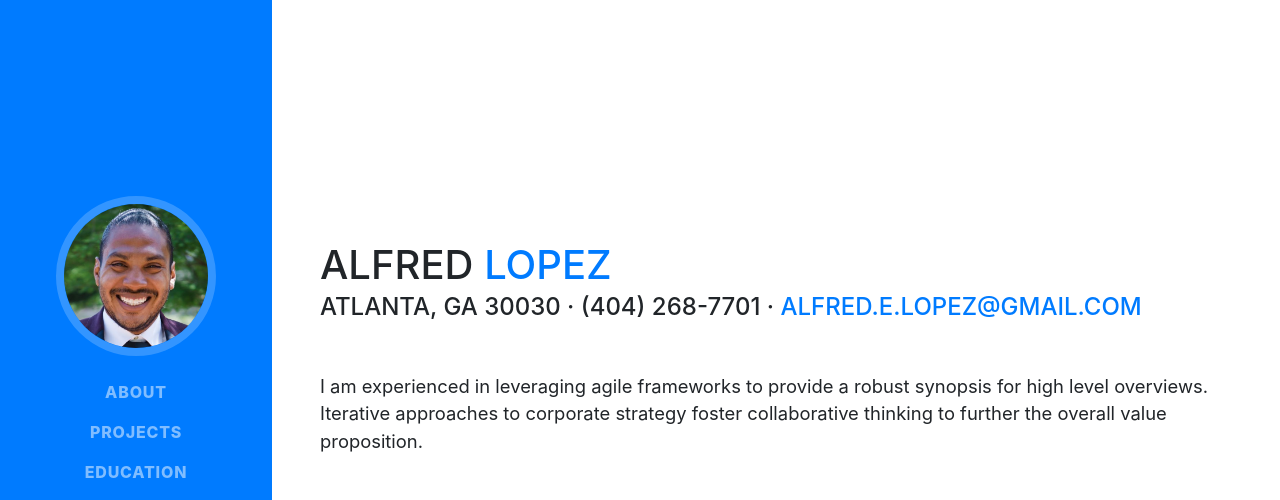
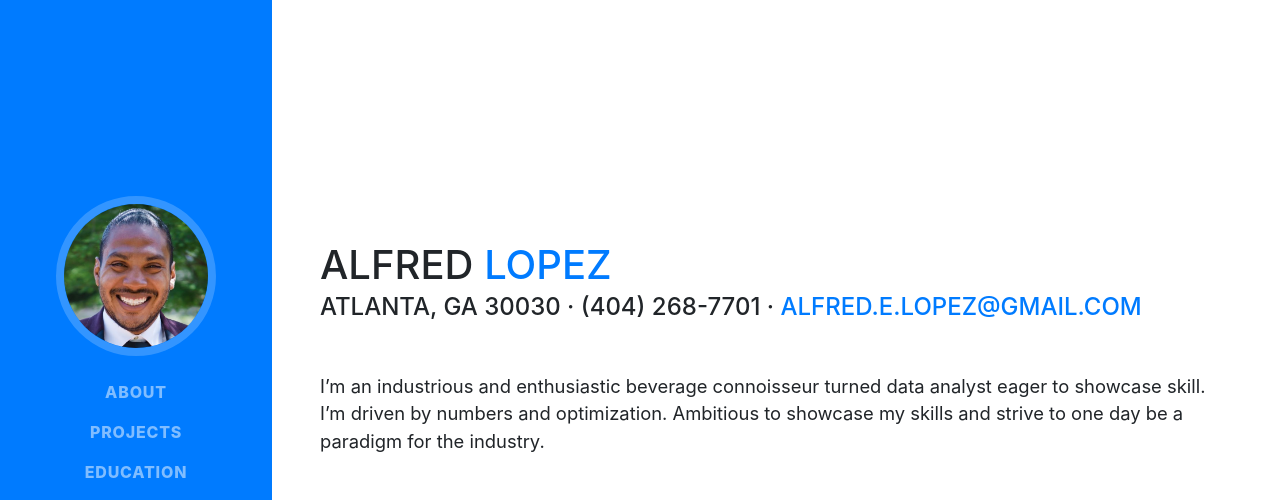
Before and after one commit to alfredelopez/alfredelopez.github.io, a website with bundled scripts: page index.html in a window 1280 px wide. Shown: the top 500 px of the page. Built offline with nearby package versions, Linux system fonts and the light colour scheme; a web font is replaced by a local one.

Commit message:
about update

```diff
--- a/index.html
+++ b/index.html
@@ -69,7 +69,7 @@
           <div class="subheading mb-5">Atlanta, GA 30030 · (404) 268-7701 ·
             <a href="mailto:alfred.e.lopez@gmail.com">alfred.e.lopez@gmail.com</a>
           </div>
-          <p class="lead mb-5">I am experienced in leveraging agile frameworks to provide a robust synopsis for high level overviews. Iterative approaches to corporate strategy foster collaborative thinking to further the overall value proposition.</p>
+          <p class="lead mb-5">I’m an industrious and enthusiastic beverage connoisseur turned data analyst eager to showcase skill. I’m driven by numbers and optimization. Ambitious to showcase my skills and strive to one day be a paradigm for the industry.</p>
           <div class="social-icons">
             <a href="#">
               <i class="fab fa-linkedin-in"></i>
```
